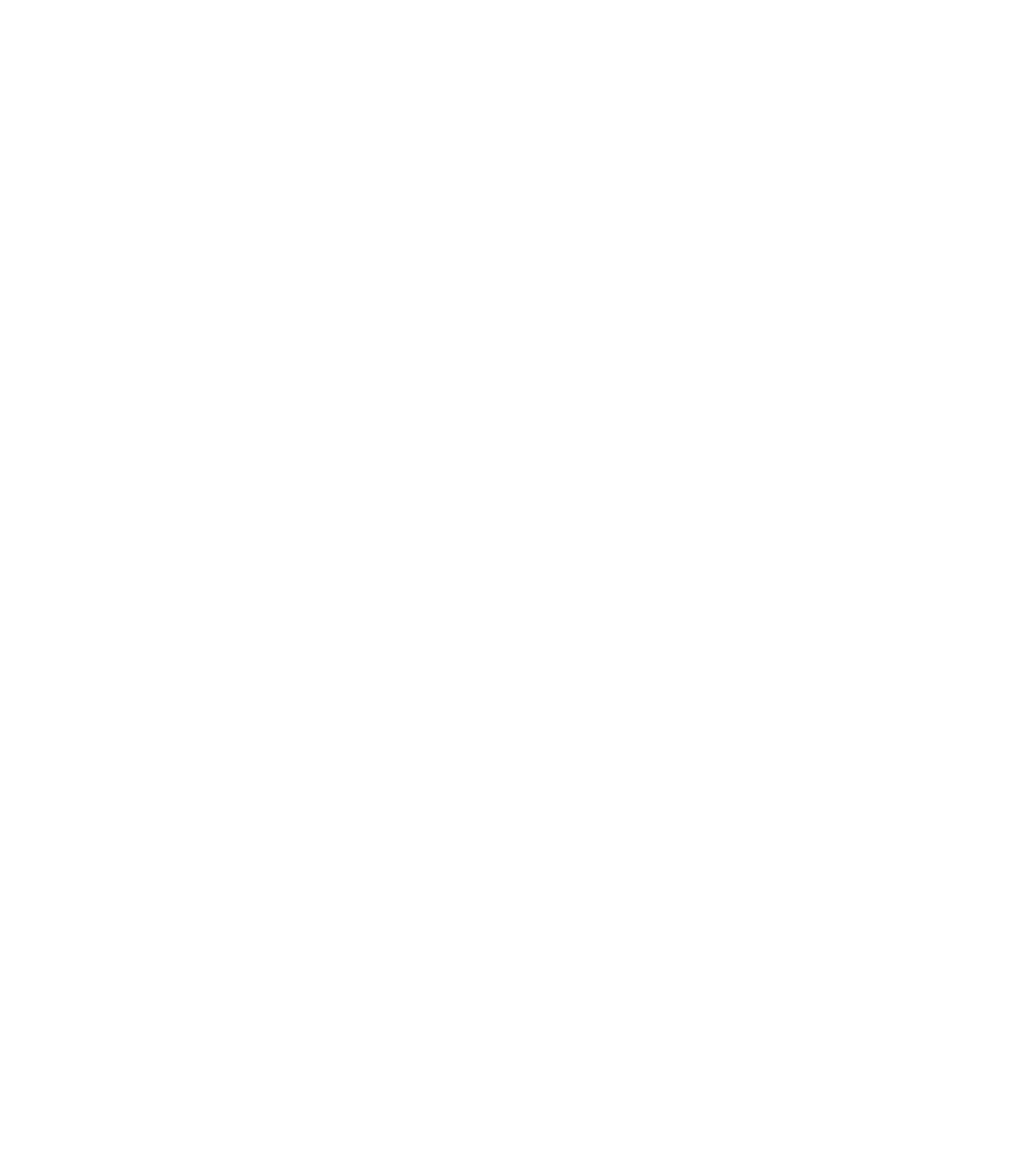
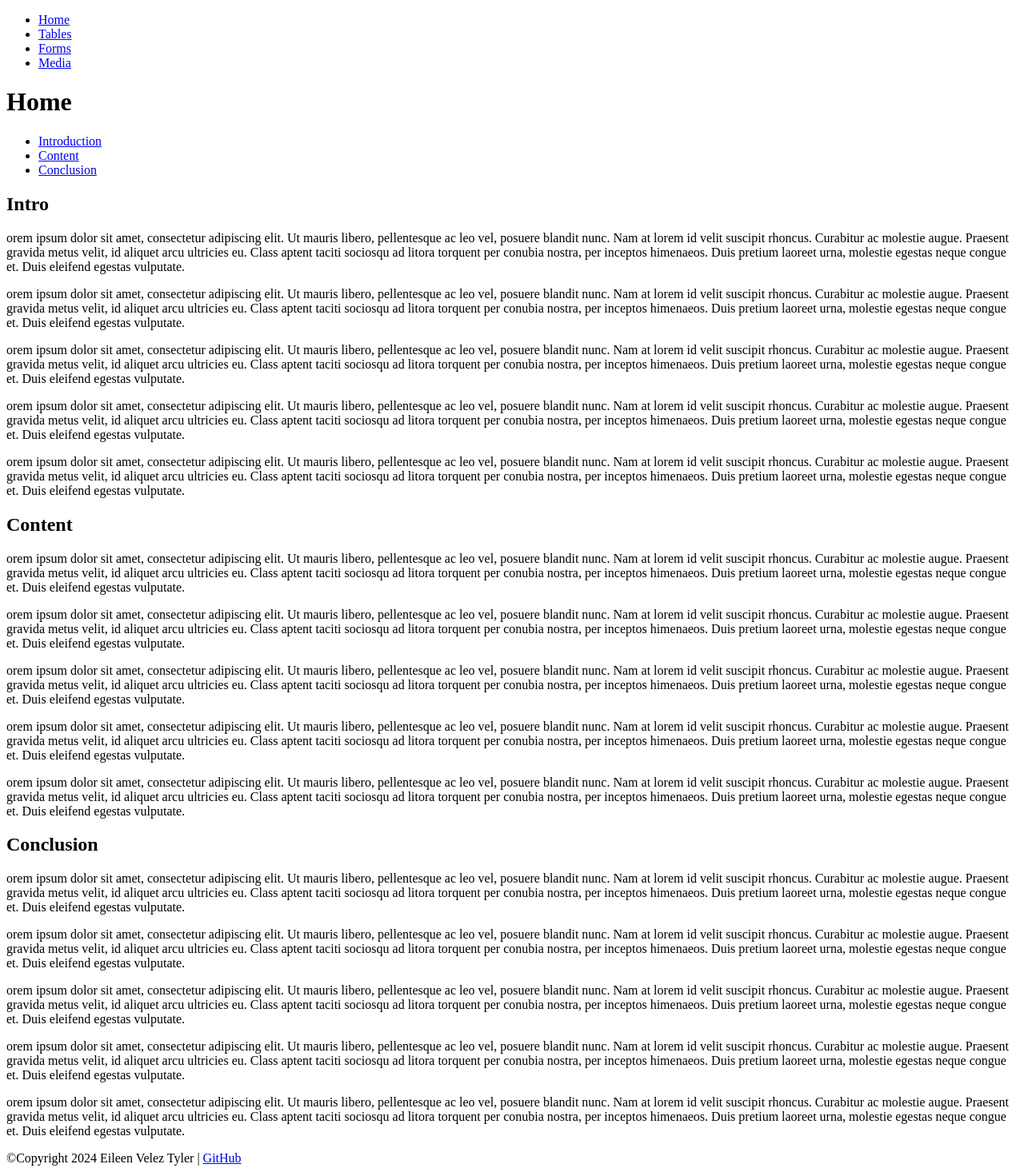
Before and after one commit to EileenVT/COMP001A.LectureActivity4, a plain HTML site: page index.html in a window 1280 px wide. Shown: the whole page at 80% size. Before the commit the page ends 800 px from the top, so only its background shows below. Drawn offline with Linux system fonts and the light colour scheme.

Commit message:
Added Intro, Content, and Conclusion

```diff
--- a/index.html
+++ b/index.html
@@ -0,0 +1,59 @@
+<!DOCTYPE html>
+<html lang="en">
+<head>
+    <meta charset="UTF-8">
+    <meta name="viewport" content="width=device-width, initial-scale=1.0">
+    <title>Home</title>
+</head>
+<body>
+    <header>
+        <nav>
+            <ul>
+                <li><a href="index.html" target="_self">Home</a></li>
+                <li><a href="tables.html" target="_self">Tables</a></li>
+                <li><a href="forms.html" target="_self">Forms</a></li>
+                <li><a href="media.html" target="_self">Media</a></li>
+            </ul>
+        </nav>
+        <h1>Home</h1>
+    </header>
+
+    <main>
+        <ul>
+            <li><a href="#intro">Introduction</a></li>
+            <li><a href="#content">Content</a></li>
+            <li><a href="#conclusion">Conclusion</a></li>
+        </ul>
+
+        <section id="intro">
+            <h2>Intro</h2>
+            <p>orem ipsum dolor sit amet, consectetur adipiscing elit. Ut mauris libero, pellentesque ac leo vel, posuere blandit nunc. Nam at lorem id velit suscipit rhoncus. Curabitur ac molestie augue. Praesent gravida metus velit, id aliquet arcu ultricies eu. Class aptent taciti sociosqu ad litora torquent per conubia nostra, per inceptos himenaeos. Duis pretium laoreet urna, molestie egestas neque congue et. Duis eleifend egestas vulputate.</p>
+            <p>orem ipsum dolor sit amet, consectetur adipiscing elit. Ut mauris libero, pellentesque ac leo vel, posuere blandit nunc. Nam at lorem id velit suscipit rhoncus. Curabitur ac molestie augue. Praesent gravida metus velit, id aliquet arcu ultricies eu. Class aptent taciti sociosqu ad litora torquent per conubia nostra, per inceptos himenaeos. Duis pretium laoreet urna, molestie egestas neque congue et. Duis eleifend egestas vulputate.</p>
+            <p>orem ipsum dolor sit amet, consectetur adipiscing elit. Ut mauris libero, pellentesque ac leo vel, posuere blandit nunc. Nam at lorem id velit suscipit rhoncus. Curabitur ac molestie augue. Praesent gravida metus velit, id aliquet arcu ultricies eu. Class aptent taciti sociosqu ad litora torquent per conubia nostra, per inceptos himenaeos. Duis pretium laoreet urna, molestie egestas neque congue et. Duis eleifend egestas vulputate.</p>
+            <p>orem ipsum dolor sit amet, consectetur adipiscing elit. Ut mauris libero, pellentesque ac leo vel, posuere blandit nunc. Nam at lorem id velit suscipit rhoncus. Curabitur ac molestie augue. Praesent gravida metus velit, id aliquet arcu ultricies eu. Class aptent taciti sociosqu ad litora torquent per conubia nostra, per inceptos himenaeos. Duis pretium laoreet urna, molestie egestas neque congue et. Duis eleifend egestas vulputate.</p>
+            <p>orem ipsum dolor sit amet, consectetur adipiscing elit. Ut mauris libero, pellentesque ac leo vel, posuere blandit nunc. Nam at lorem id velit suscipit rhoncus. Curabitur ac molestie augue. Praesent gravida metus velit, id aliquet arcu ultricies eu. Class aptent taciti sociosqu ad litora torquent per conubia nostra, per inceptos himenaeos. Duis pretium laoreet urna, molestie egestas neque congue et. Duis eleifend egestas vulputate.</p>
+        </section>
+
+        <section id="content">
+            <h2>Content</h2>
+            <p>orem ipsum dolor sit amet, consectetur adipiscing elit. Ut mauris libero, pellentesque ac leo vel, posuere blandit nunc. Nam at lorem id velit suscipit rhoncus. Curabitur ac molestie augue. Praesent gravida metus velit, id aliquet arcu ultricies eu. Class aptent taciti sociosqu ad litora torquent per conubia nostra, per inceptos himenaeos. Duis pretium laoreet urna, molestie egestas neque congue et. Duis eleifend egestas vulputate.</p>
+            <p>orem ipsum dolor sit amet, consectetur adipiscing elit. Ut mauris libero, pellentesque ac leo vel, posuere blandit nunc. Nam at lorem id velit suscipit rhoncus. Curabitur ac molestie augue. Praesent gravida metus velit, id aliquet arcu ultricies eu. Class aptent taciti sociosqu ad litora torquent per conubia nostra, per inceptos himenaeos. Duis pretium laoreet urna, molestie egestas neque congue et. Duis eleifend egestas vulputate.</p>
+            <p>orem ipsum dolor sit amet, consectetur adipiscing elit. Ut mauris libero, pellentesque ac leo vel, posuere blandit nunc. Nam at lorem id velit suscipit rhoncus. Curabitur ac molestie augue. Praesent gravida metus velit, id aliquet arcu ultricies eu. Class aptent taciti sociosqu ad litora torquent per conubia nostra, per inceptos himenaeos. Duis pretium laoreet urna, molestie egestas neque congue et. Duis eleifend egestas vulputate.</p>
+            <p>orem ipsum dolor sit amet, consectetur adipiscing elit. Ut mauris libero, pellentesque ac leo vel, posuere blandit nunc. Nam at lorem id velit suscipit rhoncus. Curabitur ac molestie augue. Praesent gravida metus velit, id aliquet arcu ultricies eu. Class aptent taciti sociosqu ad litora torquent per conubia nostra, per inceptos himenaeos. Duis pretium laoreet urna, molestie egestas neque congue et. Duis eleifend egestas vulputate.</p>
+            <p>orem ipsum dolor sit amet, consectetur adipiscing elit. Ut mauris libero, pellentesque ac leo vel, posuere blandit nunc. Nam at lorem id velit suscipit rhoncus. Curabitur ac molestie augue. Praesent gravida metus velit, id aliquet arcu ultricies eu. Class aptent taciti sociosqu ad litora torquent per conubia nostra, per inceptos himenaeos. Duis pretium laoreet urna, molestie egestas neque congue et. Duis eleifend egestas vulputate.</p>
+        </section>
+
+        <section id="conclusion">
+            <h2>Conclusion</h2>
+            <p>orem ipsum dolor sit amet, consectetur adipiscing elit. Ut mauris libero, pellentesque ac leo vel, posuere blandit nunc. Nam at lorem id velit suscipit rhoncus. Curabitur ac molestie augue. Praesent gravida metus velit, id aliquet arcu ultricies eu. Class aptent taciti sociosqu ad litora torquent per conubia nostra, per inceptos himenaeos. Duis pretium laoreet urna, molestie egestas neque congue et. Duis eleifend egestas vulputate.</p>
+            <p>orem ipsum dolor sit amet, consectetur adipiscing elit. Ut mauris libero, pellentesque ac leo vel, posuere blandit nunc. Nam at lorem id velit suscipit rhoncus. Curabitur ac molestie augue. Praesent gravida metus velit, id aliquet arcu ultricies eu. Class aptent taciti sociosqu ad litora torquent per conubia nostra, per inceptos himenaeos. Duis pretium laoreet urna, molestie egestas neque congue et. Duis eleifend egestas vulputate.</p>
+            <p>orem ipsum dolor sit amet, consectetur adipiscing elit. Ut mauris libero, pellentesque ac leo vel, posuere blandit nunc. Nam at lorem id velit suscipit rhoncus. Curabitur ac molestie augue. Praesent gravida metus velit, id aliquet arcu ultricies eu. Class aptent taciti sociosqu ad litora torquent per conubia nostra, per inceptos himenaeos. Duis pretium laoreet urna, molestie egestas neque congue et. Duis eleifend egestas vulputate.</p>
+            <p>orem ipsum dolor sit amet, consectetur adipiscing elit. Ut mauris libero, pellentesque ac leo vel, posuere blandit nunc. Nam at lorem id velit suscipit rhoncus. Curabitur ac molestie augue. Praesent gravida metus velit, id aliquet arcu ultricies eu. Class aptent taciti sociosqu ad litora torquent per conubia nostra, per inceptos himenaeos. Duis pretium laoreet urna, molestie egestas neque congue et. Duis eleifend egestas vulputate.</p>
+            <p>orem ipsum dolor sit amet, consectetur adipiscing elit. Ut mauris libero, pellentesque ac leo vel, posuere blandit nunc. Nam at lorem id velit suscipit rhoncus. Curabitur ac molestie augue. Praesent gravida metus velit, id aliquet arcu ultricies eu. Class aptent taciti sociosqu ad litora torquent per conubia nostra, per inceptos himenaeos. Duis pretium laoreet urna, molestie egestas neque congue et. Duis eleifend egestas vulputate.</p>
+        </section>
+    </main>
+    <footer>
+        <p>&copy;Copyright 2024 Eileen Velez Tyler | <a href="https://github.com/EileenVT" target="_blank">GitHub</a></p>
+    </footer>
+</body>
+</html>
```
Also changed, not shown: forms.html (+1 -1 lines).
